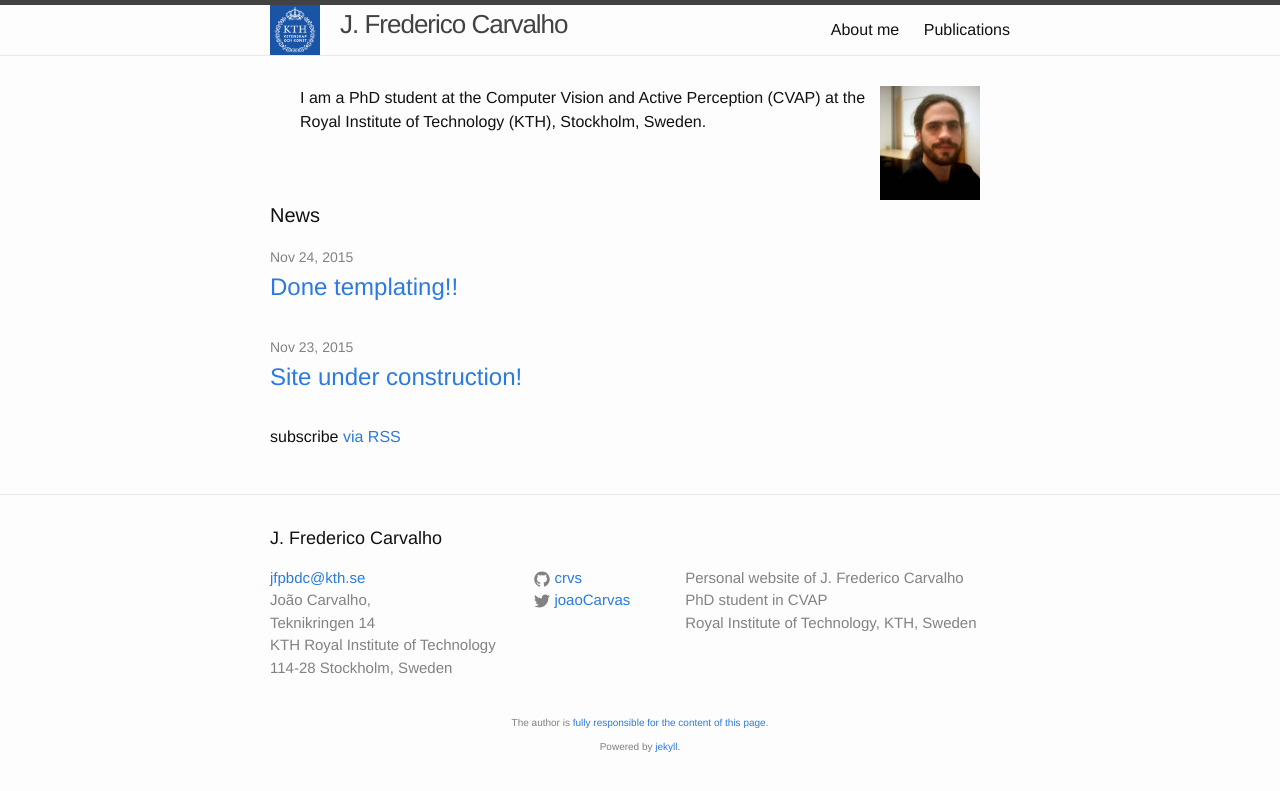
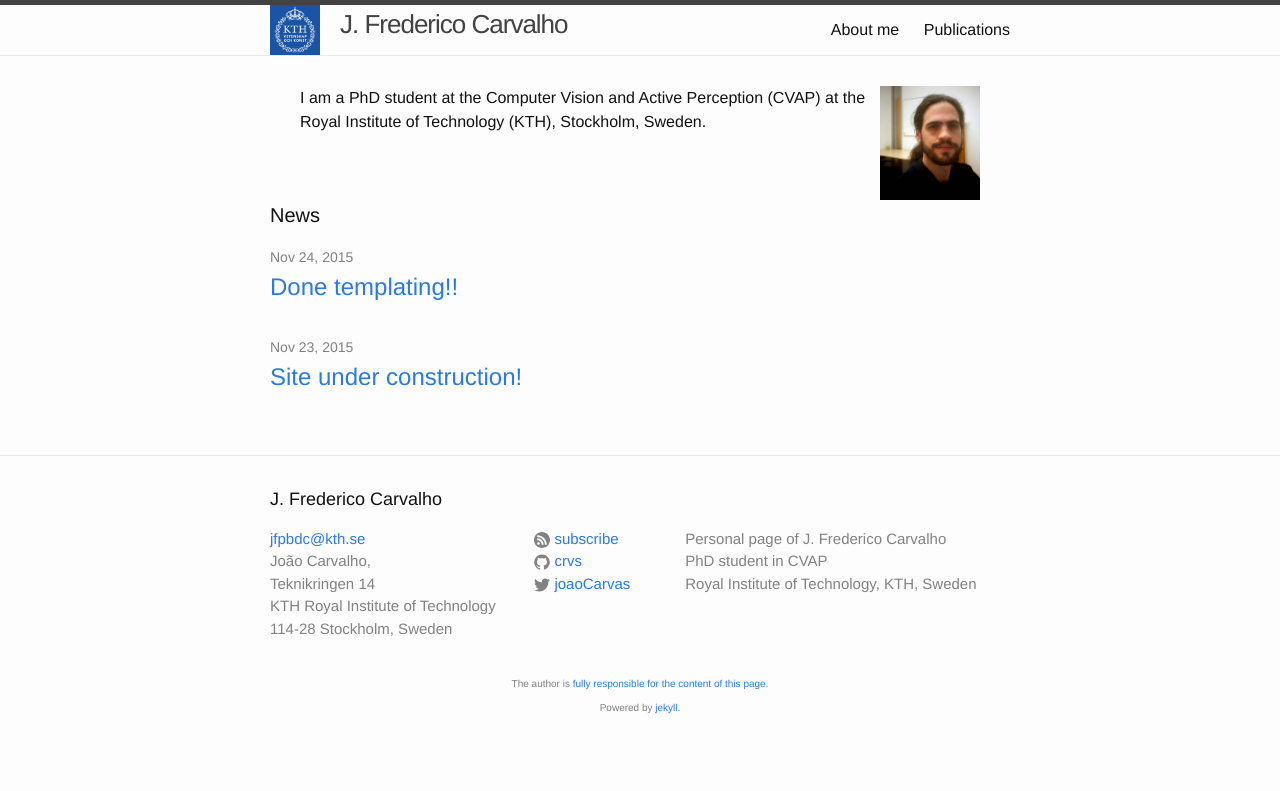
Before and after one commit to crvs/crvs.github.io, a Jekyll site: the page built from index.html, in a window 1280 px wide. Shown: the top 791 px of the page. Built offline with Jekyll 4.4.1, drawn with Linux system fonts in a browser that asks for light colours.

Commit message:
changed rss into the footer

```diff
--- a/_config.yml
+++ b/_config.yml
@@ -9,13 +9,14 @@
 title: J. Frederico Carvalho
 email: jfpbdc@kth.se
 description: >
-    Personal website of J. Frederico Carvalho</br>
+    Personal page of J. Frederico Carvalho</br>
     PhD student in CVAP</br>
     Royal Institute of Technology, KTH, Sweden</br>
 baseurl: "." # the subpath of your site, e.g. /blog
 url: "http://csc.kth.se/~jfpbdc" # the base hostname & protocol for your site
 twitter_username: joaoCarvas
 github_username:  crvs
+rss_username: crvs
 adress: >
     João Carvalho,  <br>
     Teknikringen 14  <br>
--- a/_includes/footer.html
+++ b/_includes/footer.html
@@ -14,6 +14,9 @@
 
       <div class="footer-col footer-col-2">
         <ul class="social-media-list">
+            <li>
+            {% include icon-rss.html %}
+            </li>
           {% if site.github_username %}
           <li>
             {% include icon-github.html username=site.github_username %}
--- /dev/null
+++ b/_includes/icon-rss.html
@@ -0,0 +1 @@
+<a href="{{ site.url }}/feed.xml"><span class="icon icon--rss">{% include icon-rss.svg %}</span><span class="username">subscribe</span></a>
--- a/index.html
+++ b/index.html
@@ -26,7 +26,4 @@ layout: default
     {% endif %}
     {% endfor %}
   </ul>
-
-  <p class="rss-subscribe">subscribe <a href="{{ "/feed.xml" | prepend: site.baseurl }}">via RSS</a></p>
-
 </div>
--- a/publications.html
+++ b/publications.html
@@ -19,7 +19,4 @@ permalink: /publications.html
     {% endif %}
     {% endfor %}
   </ul>
-
-  <p class="rss-subscribe">subscribe <a href="{{ "/feed.xml" | prepend: site.baseurl }}">via RSS</a></p>
-
 </div>
```
Also changed, not shown: _includes/icon-rss.svg (added).
